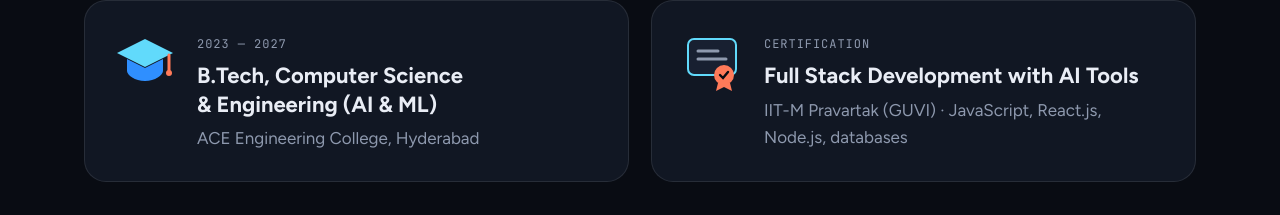
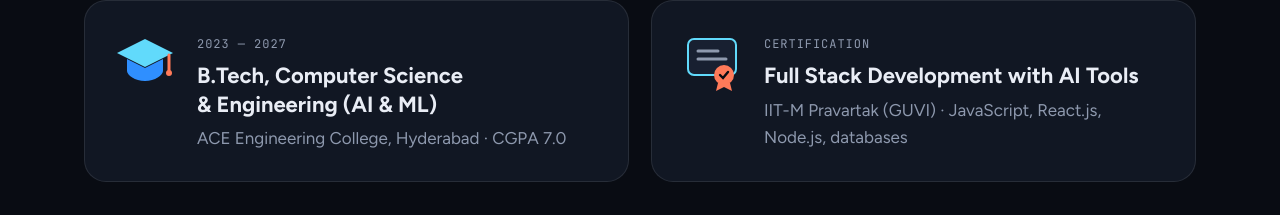
Before and after one commit to nandiniK7/portfolio, a plain HTML site: page index.html in a window 1280 px wide. Shown: the part 6897-7112 px from the top of the page. Drawn offline with Linux system fonts and the light colour scheme.

Commit message:
Add CGPA to education and refresh resume
Co-Authored-By: Claude Opus 5.5 <noreply@anthropic.com>
Claude-Session: https://claude.ai/code/session_018ufqqdjjjW15aR8Wd8jooi

```diff
--- a/index.html
+++ b/index.html
@@ -736,7 +736,7 @@ footer .wrap{display:flex;justify-content:space-between;gap:16px;flex-wrap:wrap;
     <div class="edu">
       <div class="ecard">
         <svg viewBox="0 0 64 64" aria-hidden="true"><path d="M32 10 4 24l28 14 28-14z" fill="#61DAFB"/><path d="M14 30v12c0 4 8 10 18 10s18-6 18-10V30L32 39z" fill="#2F8FFF"/><path d="M56 26v16" stroke="#FF7A59" stroke-width="3" stroke-linecap="round"/><circle cx="56" cy="44" r="3" fill="#FF7A59"/></svg>
-        <div><span class="mono muted">2023 — 2027</span><h3>B.Tech, Computer Science &amp; Engineering (AI &amp; ML)</h3><p>ACE Engineering College, Hyderabad</p></div>
+        <div><span class="mono muted">2023 — 2027</span><h3>B.Tech, Computer Science &amp; Engineering (AI &amp; ML)</h3><p>ACE Engineering College, Hyderabad · CGPA 7.0</p></div>
       </div>
       <div class="ecard">
         <svg viewBox="0 0 64 64" aria-hidden="true"><rect x="8" y="10" width="48" height="36" rx="6" fill="#182031" stroke="#61DAFB" stroke-width="2"/><path d="M18 22h20M18 30h28" stroke="#8E99AE" stroke-width="3" stroke-linecap="round"/><circle cx="44" cy="46" r="10" fill="#FF7A59"/><path d="M38 54l-2 8 8-4 8 4-2-8" fill="#FF7A59"/><path d="M40 46l3 3 5-6" stroke="#090C13" stroke-width="2.4" fill="none" stroke-linecap="round"/></svg>
```
Also changed, not shown: 1 other file.
